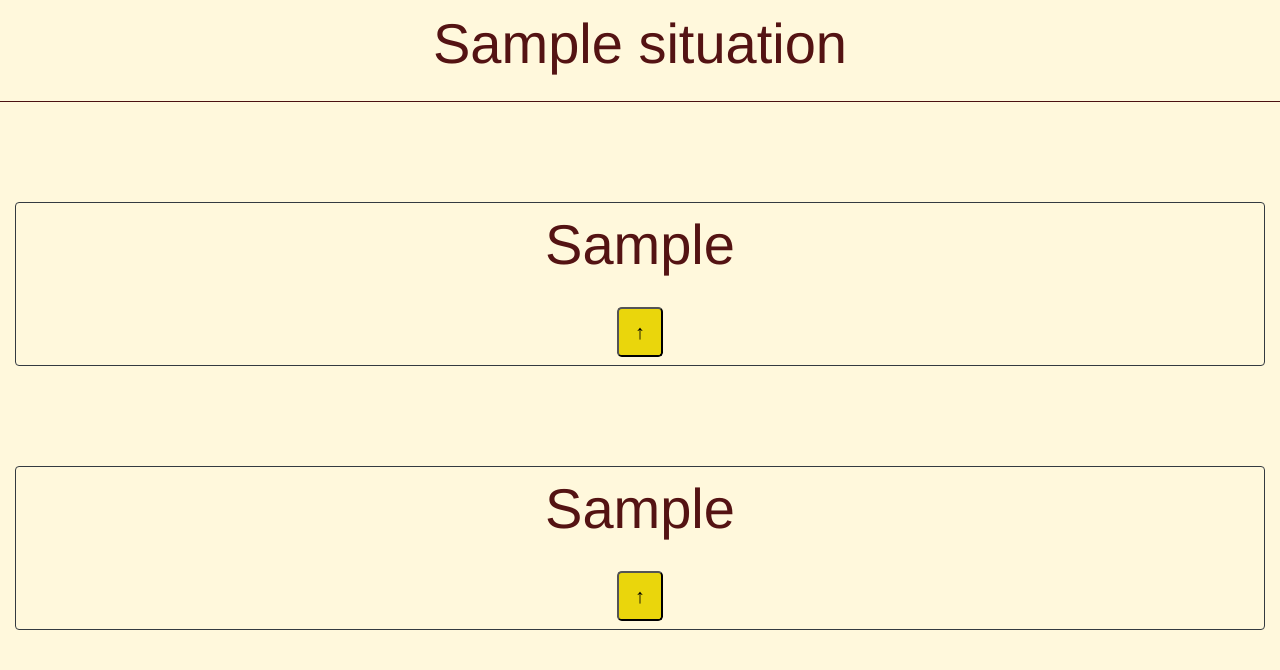
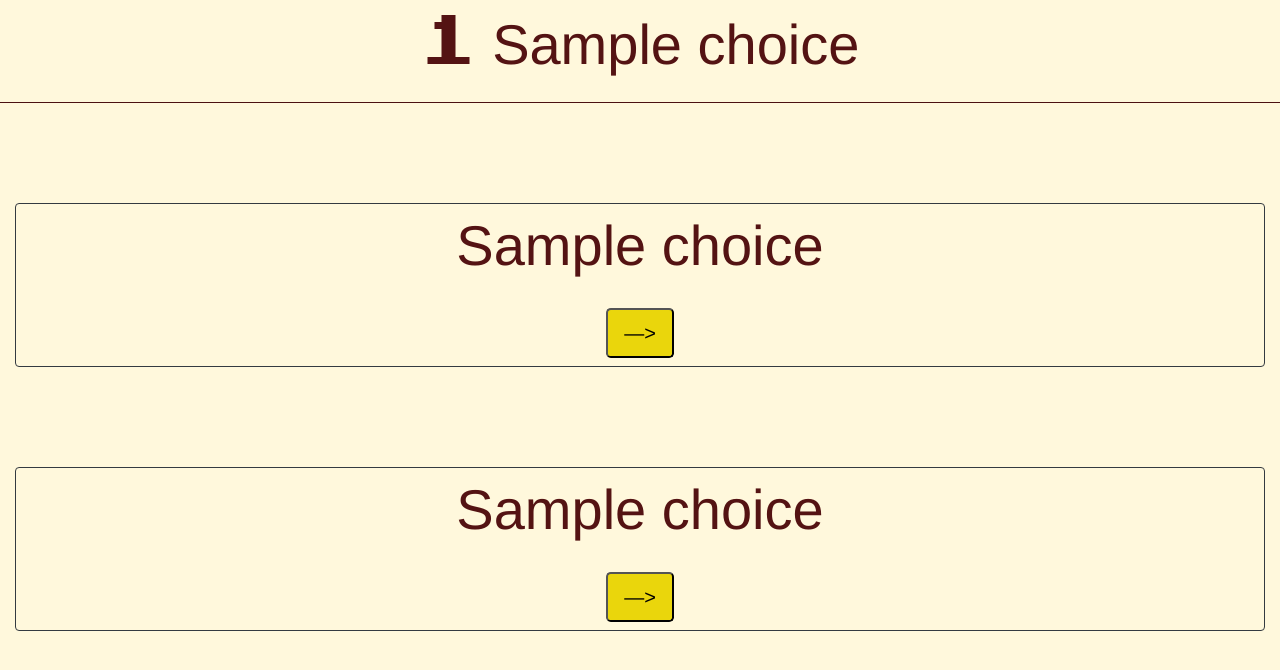
Before and after one commit to CS253-F20/project-cyoagen, a Flask app: template templates/game_page.html in a window 1280 px wide. Shown: the part 70-740 px from the top of the page. Run offline with Flask 2, Linux system fonts and the light colour scheme; the template is opened without the code that fills it: most values are stand-ins (such as "Sample title", 1, 10 or a date in 2020).

Commit message:
Finish the game
Now players can play the whole game
but need more CSS to modify the html page.

```diff
--- a/app.py
+++ b/app.py
@@ -136,7 +136,6 @@ def publish():
                [mode, request.form['game_id']])
     db.commit()
     return redirect(url_for('account_page'))
-
 
 
 @app.route('/login')
@@ -295,33 +294,54 @@ def linking_handler():
     return redirect(url_for("create_page", game_id=game_id))
 
 
-@app.route('/play_game', methods=['GET'])
+@app.route('/play_game', methods=['POST'])
 def play_game():
     """One of the rare GET methods in the game, this one allows for users to see a quick title and description of a
     game once they click play on the browse or search pages. The get parameter is the game id, which ensures that users
     can link each other games they find that are entertaining."""
     db = get_db()
-    game_id = request.args['game_id']
-    cur = db.execute(' SELECT title FROM games WHERE id = ?', [game_id])
-    title = cur.fetchall()
-    sur = db.execute(' SELECT description FROM games WHERE id = ?', [game_id])
-    description = sur.fetchall()
-    return render_template('play_game.html', title=title, description=description, id=game_id)
+    game_id = request.form['game_id']
+    cur = db.execute(' SELECT title,description FROM games WHERE id = ?', [game_id])
+    game = cur.fetchall()
+    sur = db.execute('SELECT title FROM choices WHERE game_id= ?', [game_id])
+    title = sur.fetchall()
+    return render_template('play_game.html', game=game, title=title, id=game_id)
 
 
-@app.route('/play', methods=['POST'])
+@app.route('/check_ending', methods=['POST'])
+def check_ending():
+    key = request.form['key']
+    game_id = request.form['game_id']
+    db = get_db()
+    cur = db.execute('SELECT title, situation, option1, option2, linked_situation1, linked_situation2 FROM choices'
+                     ' WHERE game_id = ? AND title = ?', [game_id, key])
+    choice = cur.fetchall()
+    if choice[0][4] == "ENDING":
+        return render_template('end_game.html', choice=choice)
+    elif choice[0][5] == "ENDING":
+        return render_template('end_game.html', choice=choice)
+    else:
+        return redirect(url_for('game_page', game_id=game_id, key=key))
+
+
+@app.route('/play', methods=['GET'])
 def game_page():
     """The dynamic play page, which takes 2 inputs through a POST framework, allows for users to have a consistent
     design while playing, taking the key (or situation title) of the situation to be displayed as well as the associated
     game ID. Info about this choice is passed to the front end, which presents option1 and option2 which each link back
     to this method with a new key (linked_situation1 and linked_situation2)"""
     db = get_db()
-    game_id = request.form['game_id']
-    key = request.form['key']
+    game_id = request.args['game_id']
+    key = request.args['key']
     cur = db.execute('SELECT title, situation, option1, option2, linked_situation1, linked_situation2 FROM choices'
                      ' WHERE game_id = ? AND title = ?', [game_id, key])
-    choice = cur.fetchone()
+    choice = cur.fetchall()
     return render_template('game_page.html', choice=choice, game_id=game_id, Page='Play')
+
+
+@app.route('/end')
+def end_game():
+    return redirect(url_for('homepage'))
 
 
 if __name__ == '__main__':
--- a/templates/browse_game.html
+++ b/templates/browse_game.html
@@ -11,7 +11,7 @@
 
         {% for game in games %}
             <div class="form-group">
-                <form class="col-lg-6 offset-lg-3 top-marg" action="{{ url_for('play_game') }}" method="get">
+                <form class="col-lg-6 offset-lg-3 top-marg" action="{{ url_for('play_game') }}" method="post">
                     <label class="eight-bit">{{ game.title }} </label>
                     <input class="form-control" type="hidden" name="game_id" value="{{ game.id }}">
                     <button class="btn btn-color" type="submit">View</button>
--- a/templates/game_page.html
+++ b/templates/game_page.html
@@ -1,22 +1,23 @@
 {% extends "layout.html" %}
 {% block body %}
 <div class="form-group display-4 text-center top-marg">
-    <label for="title"> {{ choice.situation }} </label><hr>
+    <label class="eight-bit">{{ choice[0][0] }} </label>
+    <label for="title"> {{ choice[0][1] }} </label><hr>
 </div>
     <!-- Likely to change how this works. When the database is changed to accommodate more than two options, this code
     will be restructured to display n number of options vertically. -->
 <div class="text-center form-group container-fluid display-4 standard_color">
-    <form class="border border-dark rounded py-2 px-2 choice-marg" action="{{ url_for('game_page') }}" method="post">
-        <input type="hidden" value="{{ choice.linked_situation1 }}" name="key"  />
+    <form class="border border-dark rounded py-2 px-2 choice-marg" action="{{ url_for('check_ending') }}" method="post">
+        <input type="hidden" value="{{ choice[0][4] }}" name="key"  />
         <input type="hidden" value="{{ game_id }}" name="game_id"  />
-        <label for="option1">{{ choice.option1 }}</label><br>
-        <button class="btn-lg btn-color" type="submit" name="option1">&#8593;</button>
+        <label for="option1">{{ choice[0][2] }}</label><br>
+        <button class="btn-lg btn-color" type="submit" name="option1">—></button>
     </form>
-    <form class="border border-dark rounded py-2 px-2 choice-marg" action="{{ url_for('game_page') }}" method="post">
-        <input type="hidden" value="{{ choice.linked_situation2 }}" name="key"  />
+    <form class="border border-dark rounded py-2 px-2 choice-marg" action="{{ url_for('check_ending') }}" method="post">
+        <input type="hidden" value="{{ choice[0][5] }}" name="key"  />
         <input type="hidden" value="{{ game_id }}" name="game_id"  />
-        <label for="option2">{{ choice.option2 }}</label><br>
-        <button class="btn-lg btn-color" type="submit" name="option2">&#8593;</button>
+        <label for="option2">{{ choice[0][3] }}</label><br>
+        <button class="btn-lg btn-color" type="submit" name="option2">—></button>
     </form>
 </div>
 {% endblock %}
```
Also changed, not shown: templates/end_game.html (added, +12 -0 lines), templates/play_game.html (+4 -4 lines).
